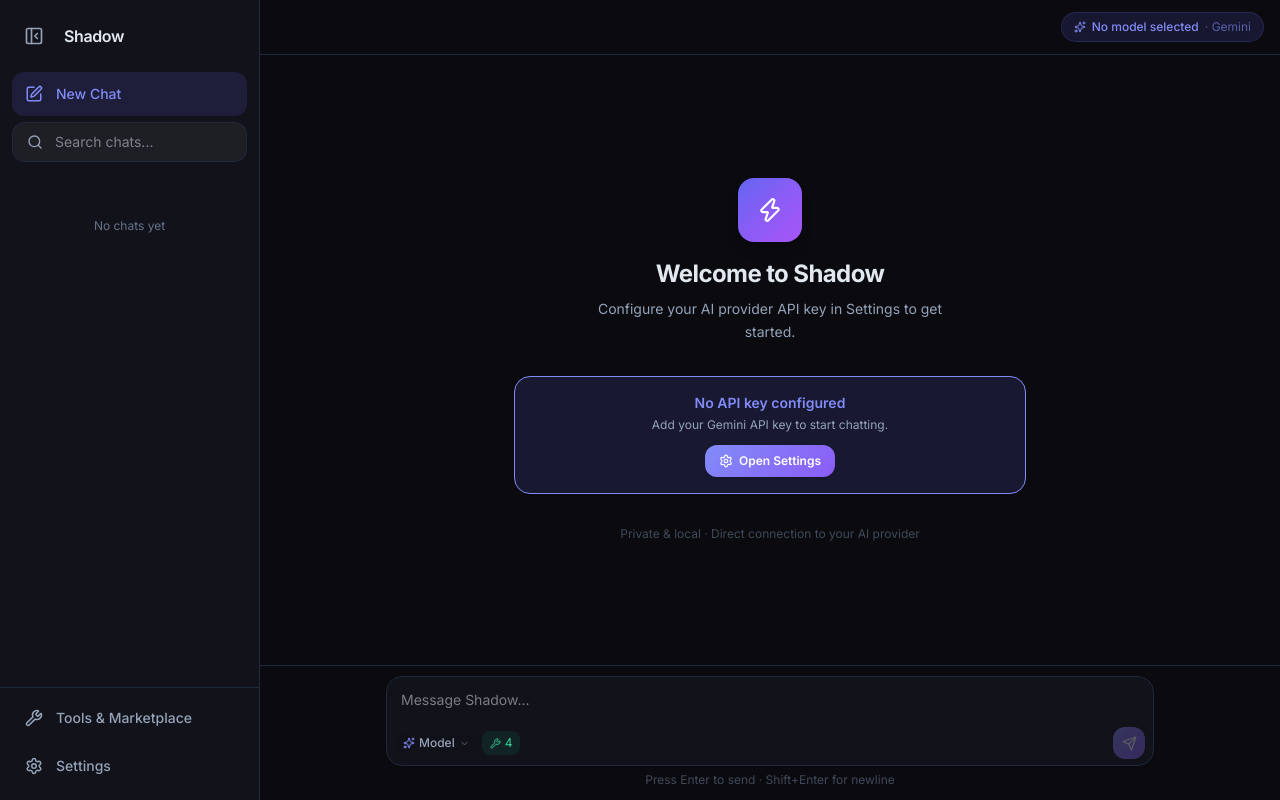
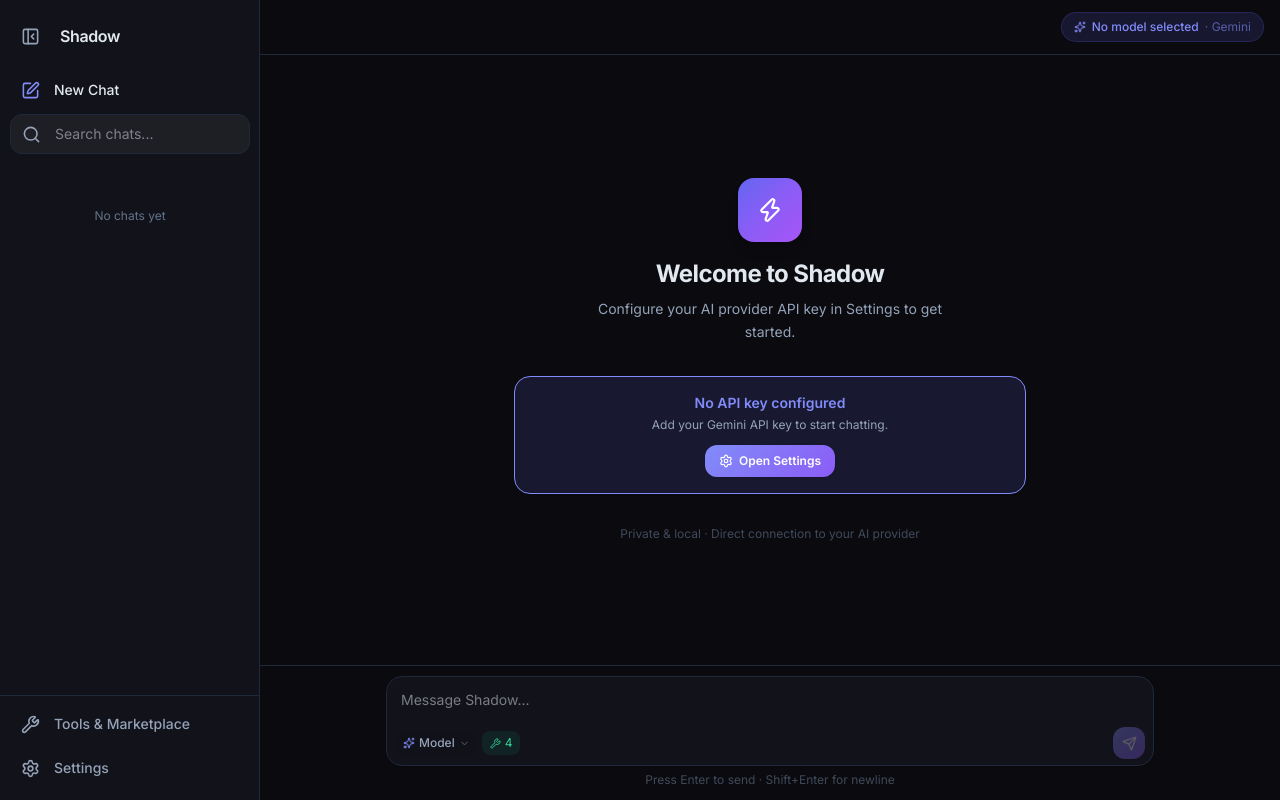
Before and after one commit to sam-eer31/shadowxai, a Next.js app: page / in a window 1280 px wide. Built offline with nearby package versions, Linux system fonts and the light colour scheme.

Commit message:
fix(sidebar): ensure perfect horizontal centering and uniform icon dimensions in collapsed sidebar

```diff
--- a/src/components/sidebar/Sidebar.tsx
+++ b/src/components/sidebar/Sidebar.tsx
@@ -77,15 +77,13 @@
       const mobile = window.innerWidth < 1024;
       setIsMobile(mobile);
       if (mobile && sidebarOpen) {
-        // on initial load on mobile, close sidebar
         setSidebarOpen(false);
       }
     };
     checkMobile();
-    window.addEventListener('resize', () => {
-      setIsMobile(window.innerWidth < 1024);
-    });
-    return () => window.removeEventListener('resize', () => {});
+    const handleResize = () => setIsMobile(window.innerWidth < 1024);
+    window.addEventListener('resize', handleResize);
+    return () => window.removeEventListener('resize', handleResize);
     // eslint-disable-next-line react-hooks/exhaustive-deps
   }, []);
 
@@ -141,22 +139,25 @@
         borderRight: sidebarOpen || !isMobile ? '1px solid var(--border)' : 'none',
       }}
     >
-      <div className="flex flex-col h-full w-full min-w-[260px] lg:min-w-0 pt-[max(0.5rem,env(safe-area-inset-top))] pb-[max(0.5rem,env(safe-area-inset-bottom))]">
+      <div className="flex flex-col h-full w-[260px] pt-[max(0.5rem,env(safe-area-inset-top))] pb-[max(0.5rem,env(safe-area-inset-bottom))]">
         {/* Top Header */}
-        <div className="flex items-center justify-between h-14 shrink-0 px-3.5 border-b lg:border-none" style={{ borderColor: 'var(--border)' }}>
-          <div className="flex items-center gap-2.5 min-w-0">
+        <div
+          className="flex items-center justify-between h-14 shrink-0 px-2.5 border-b lg:border-none"
+          style={{ borderColor: 'var(--border)' }}
+        >
+          <div className="flex items-center min-w-0">
             <button
               onClick={toggleSidebar}
               className="w-10 h-10 flex items-center justify-center rounded-xl transition-colors hover:bg-black/10 dark:hover:bg-white/10 active:scale-95 shrink-0"
               style={{ color: 'var(--text-secondary)' }}
-              title={sidebarOpen ? 'Close sidebar' : 'Open sidebar'}
+              title={sidebarOpen ? 'Collapse sidebar' : 'Expand sidebar'}
               aria-label="Toggle sidebar"
             >
-              {sidebarOpen ? <PanelLeftClose size={20} /> : <PanelLeftOpen size={20} />}
+              {sidebarOpen ? <PanelLeftClose size={19} /> : <PanelLeftOpen size={19} />}
             </button>
             <span
-              className={`font-semibold text-base tracking-tight truncate transition-opacity duration-200 ${
-                sidebarOpen ? 'opacity-100' : 'opacity-0 lg:hidden'
+              className={`font-semibold text-base tracking-tight truncate ml-2.5 transition-opacity duration-200 ${
+                sidebarOpen ? 'opacity-100' : 'opacity-0 pointer-events-none'
               }`}
               style={{ color: 'var(--text-primary)' }}
             >
@@ -168,7 +169,7 @@
           {isMobile && sidebarOpen && (
             <button
               onClick={() => setSidebarOpen(false)}
-              className="w-9 h-9 flex items-center justify-center rounded-lg hover:bg-black/10 dark:hover:bg-white/10 active:scale-90 transition-transform"
+              className="w-9 h-9 flex items-center justify-center rounded-lg hover:bg-black/10 dark:hover:bg-white/10 active:scale-90 transition-transform mr-1"
               style={{ color: 'var(--text-secondary)' }}
               aria-label="Close menu"
             >
@@ -178,38 +179,35 @@
         </div>
 
         {/* Action Items (New Chat, Search) */}
-        <div className="flex flex-col gap-1.5 px-3 py-2 shrink-0">
+        <div className="flex flex-col gap-1 px-2.5 py-1.5 shrink-0">
+          {/* New Chat Button */}
           <button
             onClick={() => {
               newChat();
               handleSidebarItemClick();
             }}
-            className={`
-              flex items-center gap-2.5 rounded-xl transition-all duration-150 overflow-hidden h-11 px-2.5
-              hover:bg-black/10 dark:hover:bg-white/10 active:scale-[0.98]
-              ${sidebarOpen ? 'justify-start w-full' : 'justify-center lg:px-0'}
-            `}
+            className="w-full flex items-center rounded-xl transition-all duration-150 overflow-hidden h-10 hover:bg-black/10 dark:hover:bg-white/10 active:scale-[0.98] group"
             style={{
-              background: 'var(--accent-light)',
-              color: 'var(--accent)',
+              color: 'var(--text-primary)',
             }}
             title="New Chat"
           >
-            <div className="w-6 h-6 flex items-center justify-center shrink-0">
-              <SquarePen size={18} />
+            <div className="w-10 h-10 flex items-center justify-center shrink-0">
+              <SquarePen size={19} style={{ color: 'var(--accent)' }} />
             </div>
             <span
-              className={`whitespace-nowrap text-sm font-medium transition-opacity duration-200 ${
-                sidebarOpen ? 'opacity-100' : 'opacity-0 lg:hidden'
+              className={`whitespace-nowrap text-sm font-medium transition-opacity duration-200 ml-1 ${
+                sidebarOpen ? 'opacity-100' : 'opacity-0 pointer-events-none'
               }`}
             >
               New Chat
             </span>
           </button>
 
+          {/* Search Button / Input */}
           <div
             className={`
-              flex items-center rounded-xl transition-colors overflow-hidden h-10 px-2.5
+              w-full flex items-center rounded-xl transition-colors overflow-hidden h-10
               ${sidebarOpen ? 'bg-black/5 dark:bg-white/5 border' : 'hover:bg-black/10 dark:hover:bg-white/10 cursor-pointer'}
             `}
             style={{
@@ -221,16 +219,16 @@
             }}
             title="Search conversations"
           >
-            <div className="w-6 h-6 flex items-center justify-center shrink-0">
-              <Search size={16} />
+            <div className="w-10 h-10 flex items-center justify-center shrink-0">
+              <Search size={19} />
             </div>
             <input
               type="text"
               placeholder="Search chats..."
               value={searchQuery}
               onChange={(e) => setSearchQuery(e.target.value)}
-              className={`bg-transparent outline-none text-sm w-full ml-2 transition-opacity duration-200 ${
-                sidebarOpen ? 'opacity-100' : 'opacity-0 lg:hidden'
+              className={`bg-transparent outline-none text-sm w-full transition-opacity duration-200 ml-1 ${
+                sidebarOpen ? 'opacity-100' : 'opacity-0 pointer-events-none'
               }`}
               style={{ color: 'var(--text-primary)' }}
               tabIndex={sidebarOpen ? 0 : -1}
@@ -241,7 +239,7 @@
                   e.stopPropagation();
                   setSearchQuery('');
                 }}
-                className="p-1 rounded-full hover:bg-black/10 dark:hover:bg-white/10"
+                className="p-1 rounded-full hover:bg-black/10 dark:hover:bg-white/10 mr-2"
               >
                 <X size={12} />
               </button>
@@ -252,7 +250,7 @@
         {/* Conversation List */}
         <div
           className={`flex-1 overflow-y-auto px-2.5 scrollbar-hide py-2 transition-opacity duration-200 ${
-            sidebarOpen ? 'opacity-100' : 'opacity-0 lg:hidden'
+            sidebarOpen ? 'opacity-100' : 'opacity-0 pointer-events-none'
           }`}
         >
           {filtered.length === 0 ? (
@@ -281,7 +279,7 @@
                         key={conv.id}
                         className={`
                           group relative flex items-center px-3 py-2.5 my-0.5 rounded-xl cursor-pointer
-                          transition-all duration-150 min-h-[42px] touch-manipulation
+                          transition-all duration-150 min-h-[40px] touch-manipulation
                           ${
                             isSelected
                               ? 'bg-black/10 dark:bg-white/10 font-medium'
@@ -425,7 +423,7 @@
 
         {/* Footer */}
         <div
-          className="flex flex-col gap-1 px-3 pt-2 pb-1 shrink-0 border-t"
+          className="flex flex-col gap-1 px-2.5 pt-2 pb-1 shrink-0 border-t"
           style={{
             borderColor: sidebarOpen ? 'var(--border)' : 'transparent',
           }}
@@ -435,19 +433,16 @@
               openTools();
               handleSidebarItemClick();
             }}
-            className={`
-              flex items-center rounded-xl transition-colors hover:bg-black/10 dark:hover:bg-white/10 overflow-hidden h-11 px-2.5
-              ${sidebarOpen ? 'justify-start w-full' : 'justify-center lg:px-0'}
-            `}
+            className="w-full flex items-center rounded-xl transition-colors hover:bg-black/10 dark:hover:bg-white/10 overflow-hidden h-10"
             style={{ color: 'var(--text-secondary)' }}
             title="Tools & Marketplace"
           >
-            <div className="w-6 h-6 flex items-center justify-center shrink-0">
-              <Wrench size={18} />
+            <div className="w-10 h-10 flex items-center justify-center shrink-0">
+              <Wrench size={19} />
             </div>
             <span
-              className={`whitespace-nowrap text-sm font-medium transition-opacity duration-200 ml-2.5 ${
-                sidebarOpen ? 'opacity-100' : 'opacity-0 lg:hidden'
+              className={`whitespace-nowrap text-sm font-medium transition-opacity duration-200 ml-1 ${
+                sidebarOpen ? 'opacity-100' : 'opacity-0 pointer-events-none'
               }`}
             >
               Tools & Marketplace
@@ -459,19 +454,16 @@
               openSettings();
               handleSidebarItemClick();
             }}
-            className={`
-              flex items-center rounded-xl transition-colors hover:bg-black/10 dark:hover:bg-white/10 overflow-hidden h-11 px-2.5
-              ${sidebarOpen ? 'justify-start w-full' : 'justify-center lg:px-0'}
-            `}
+            className="w-full flex items-center rounded-xl transition-colors hover:bg-black/10 dark:hover:bg-white/10 overflow-hidden h-10"
             style={{ color: 'var(--text-secondary)' }}
             title="Settings"
           >
-            <div className="w-6 h-6 flex items-center justify-center shrink-0">
-              <Settings size={18} />
+            <div className="w-10 h-10 flex items-center justify-center shrink-0">
+              <Settings size={19} />
             </div>
             <span
-              className={`whitespace-nowrap text-sm font-medium transition-opacity duration-200 ml-2.5 ${
-                sidebarOpen ? 'opacity-100' : 'opacity-0 lg:hidden'
+              className={`whitespace-nowrap text-sm font-medium transition-opacity duration-200 ml-1 ${
+                sidebarOpen ? 'opacity-100' : 'opacity-0 pointer-events-none'
               }`}
             >
               Settings
```
